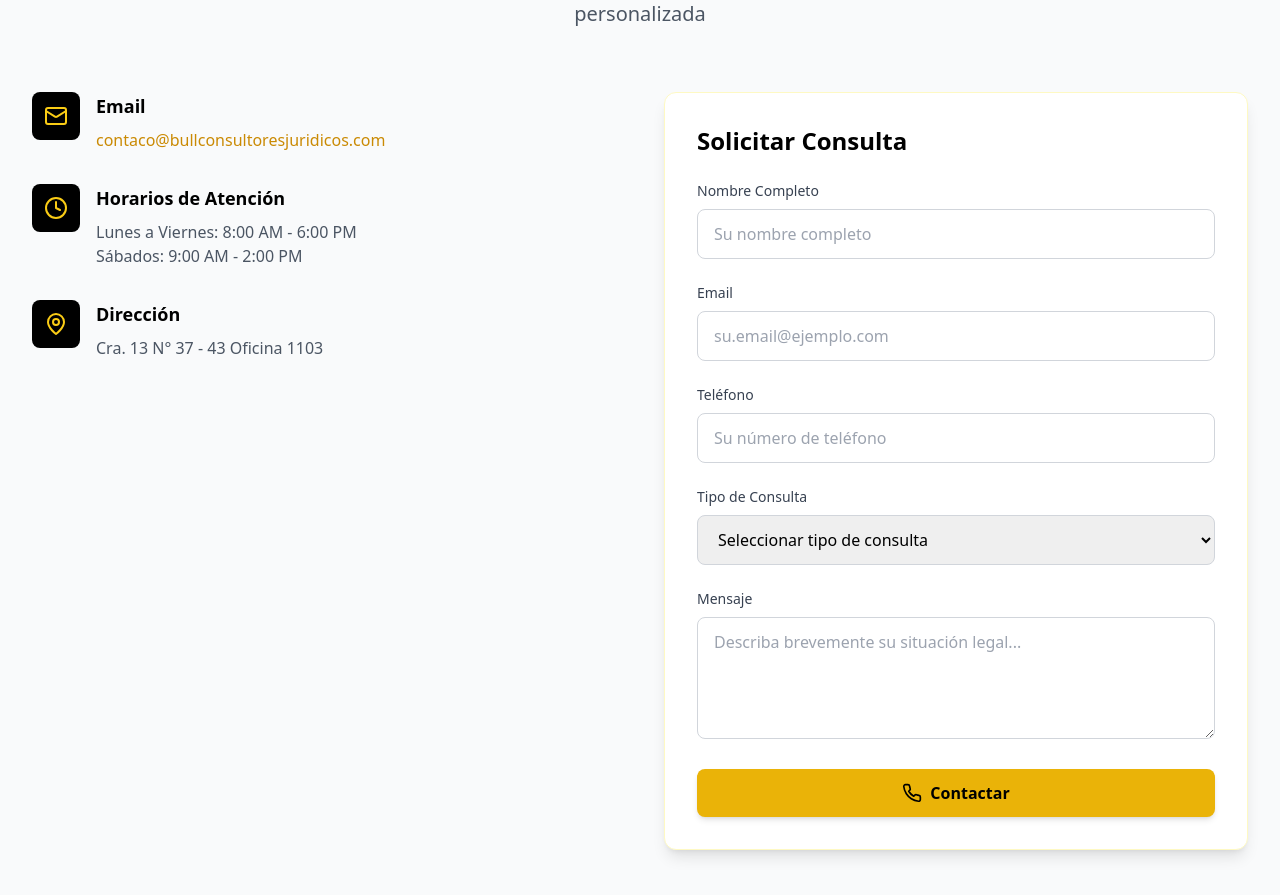
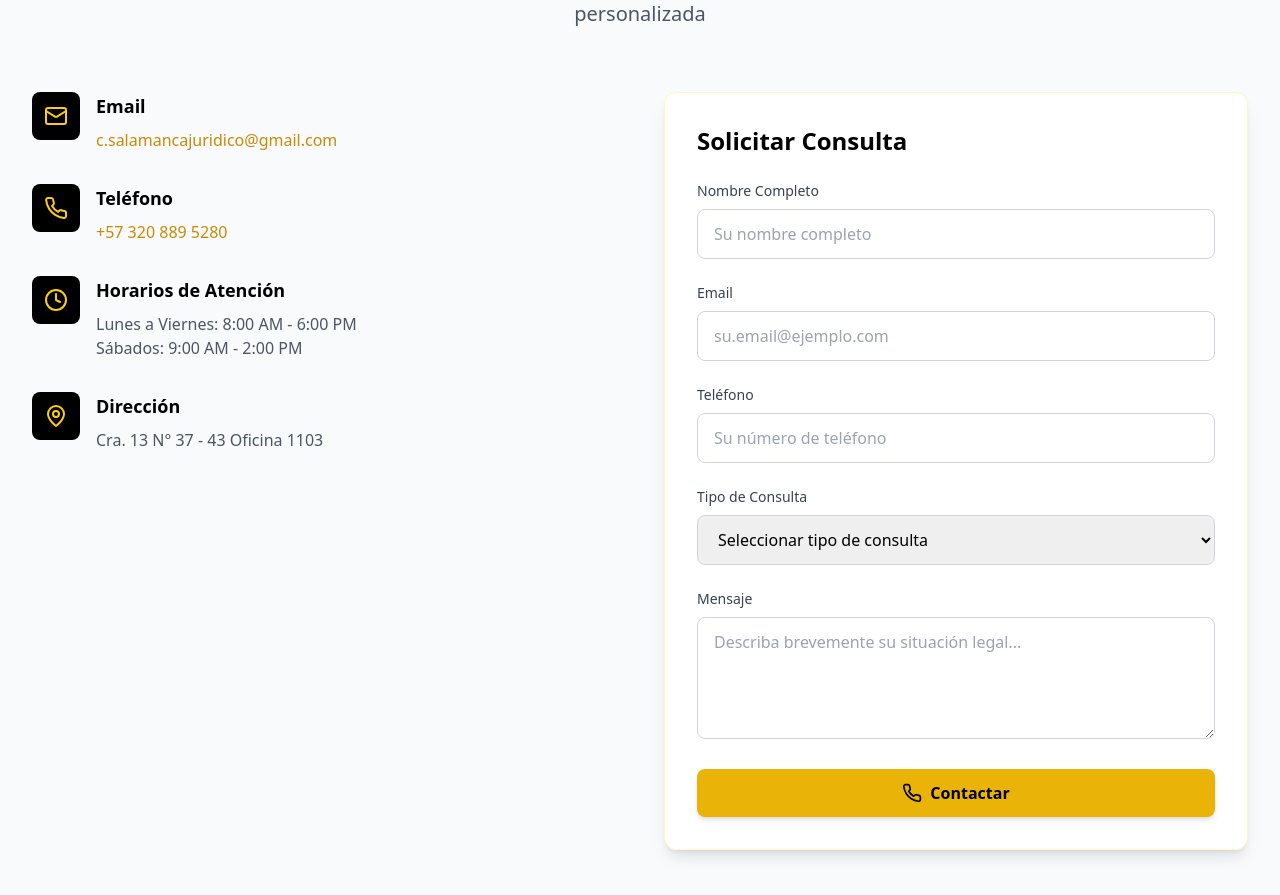
Before and after one commit to juan0208/bullconsultoresjuridicos, a React (Vite) app: page / in a window 1280 px wide. Shown: the part 4306-5201 px from the top of the page. Built offline with nearby package versions, Linux system fonts and the light colour scheme.

Commit message:
feat: se agrego numero de telefono seccion contacto, se cambio el correo

```diff
--- a/src/App.tsx
+++ b/src/App.tsx
@@ -508,10 +508,27 @@ function App() {
                     href="mailto:contaco@bullconsultoresjuridicos.com"
                     className="text-yellow-600 hover:text-yellow-700 transition-colors"
                   >
-                    contaco@bullconsultoresjuridicos.com
+                    c.salamancajuridico@gmail.com
                   </a>
                 </div>
               </div>
+
+              <div className="flex items-start space-x-4">
+  <div className="flex-shrink-0 p-3 bg-black rounded-lg">
+    <Phone className="h-6 w-6 text-yellow-400" />
+  </div>
+  <div>
+    <h3 className="text-lg font-semibold text-black mb-2">Teléfono</h3>
+    <a
+      href="https://wa.me/573208895280"
+      target="_blank"
+      rel="noopener noreferrer"
+      className="text-yellow-600 hover:text-yellow-700 transition-colors block"
+    >
+      +57 320 889 5280
+    </a>
+  </div>
+</div>
 
               <div className="flex items-start space-x-4">
                 <div className="flex-shrink-0 p-3 bg-black rounded-lg">
```
